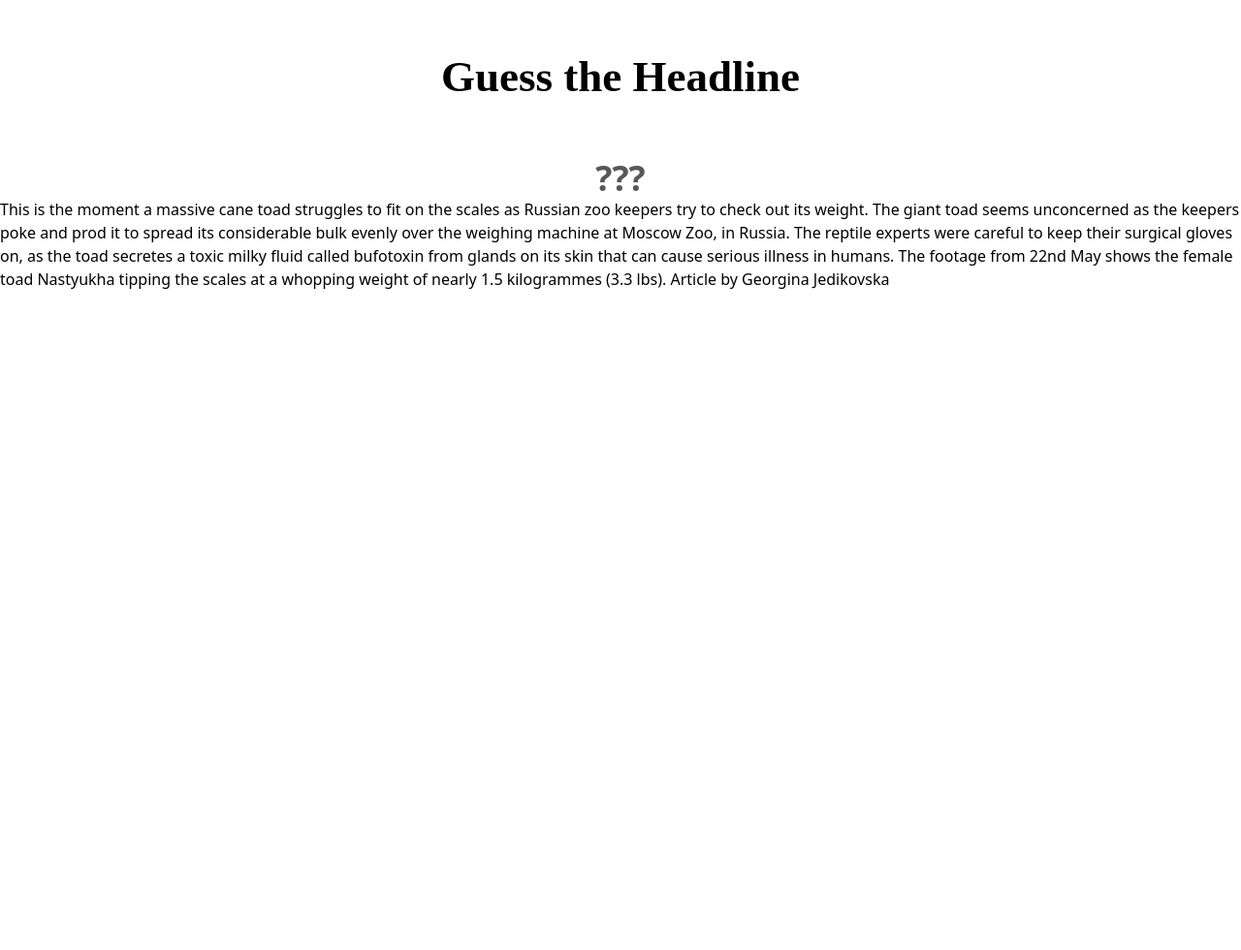
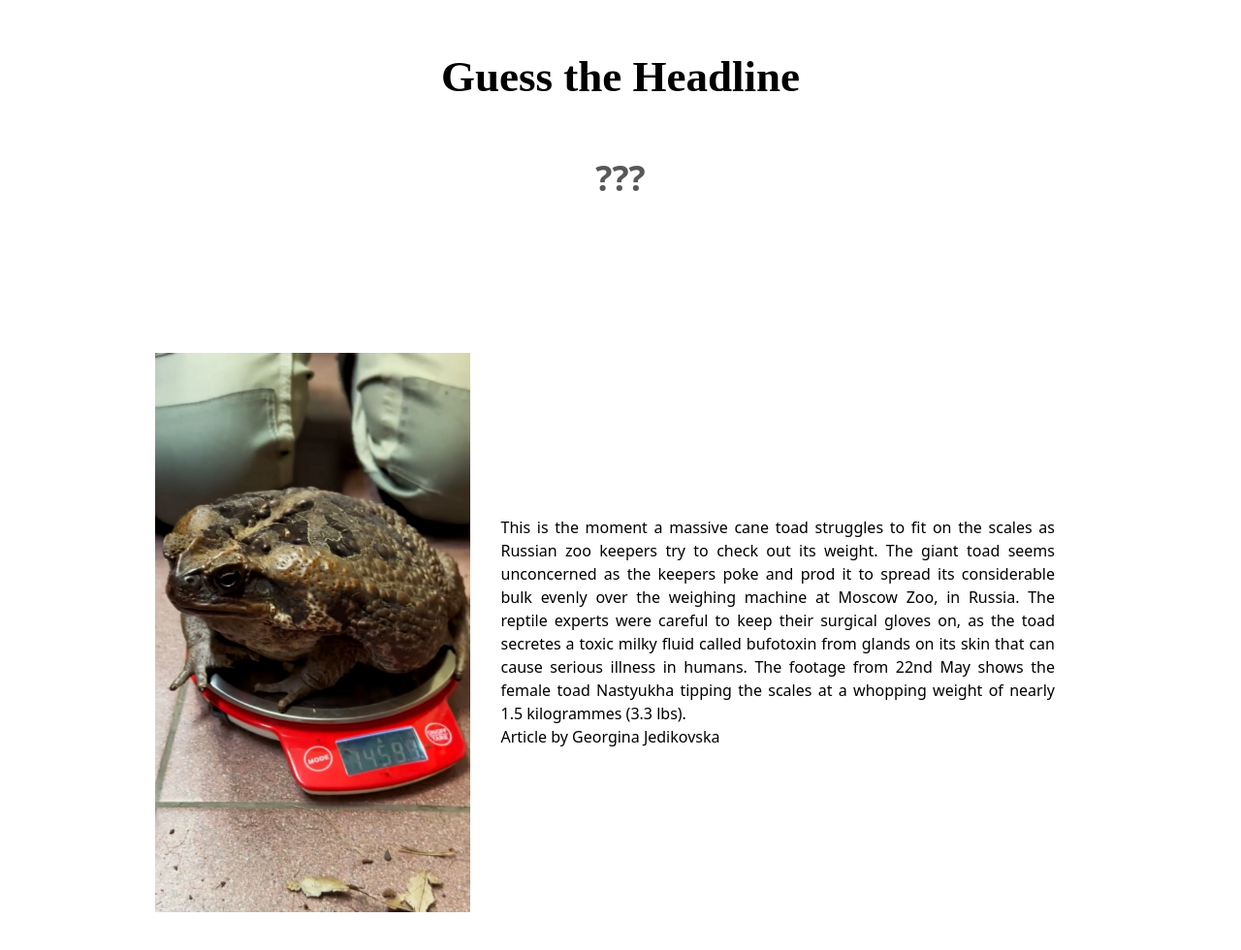
Before and after one commit to giadasponzilli/newsx-quiz-js, a website: page src/index.html in a window 1280 px wide. Shown: the part 84-1064 px from the top of the page at 97% size. Before the commit the page ends 800 px from the top, so only its background shows below. Drawn offline with Linux system fonts and the light colour scheme.

Commit message:
added article photo and text

```diff
--- a/src/index.html
+++ b/src/index.html
@@ -15,7 +15,7 @@
 
           <!-- Logo with link -->
           <div class="flex space-x-4">
-            <a href="https://newsx.media/" class="rounded-md px-3 py-2 text-lg font-medium text-black" aria-current="page" id="textNav"><img id="logoNewsX" src="./styles/Logo-Large.png" alt="NewsX logo"></a>
+            <a href="https://newsx.media/" class="rounded-md px-3 py-2 text-lg font-medium text-black" aria-current="page" id="textNav"><img id="logoNewsX" src="./assets/Logo-Large.png" alt="NewsX logo"></a>
           </div>
 
         </div>
@@ -39,14 +39,15 @@
 
   <h2 class="text-4xl font-bold text-center text-custom-color-grey">???</h2>
 
-  <div class="articleContainer">
-    <img src="" alt="">
-    <p>This is the moment a massive cane toad struggles to fit on the scales as Russian zoo keepers try to check out its weight.
+  <div class="articleContainer flex items-center justify-center p-40">
+    <img src="./assets/Newsflash-AgaToad-01.jpg" alt="big toad" >
+    <p class="p-8">This is the moment a massive cane toad struggles to fit on the scales as    Russian zoo keepers try to check out its weight.
       The giant toad seems unconcerned as the keepers poke and prod it to spread its considerable bulk evenly over the weighing machine at Moscow Zoo, in Russia.
       The reptile experts were careful to keep their surgical gloves on, as the toad secretes a toxic milky fluid called bufotoxin from glands on its skin that can cause serious illness in humans.
       The footage from 22nd May shows the female toad Nastyukha tipping the scales at a whopping weight of nearly 1.5 kilogrammes (3.3 lbs).
+      <br>Article by Georgina Jedikovska</br>
+    </p>
 
-      Article by Georgina Jedikovska</p>
   </div>
 
 </body>
--- a/src/styles/tailwind.css
+++ b/src/styles/tailwind.css
@@ -18,5 +18,13 @@ h1 {
   font-family: 'Times New Roman', Times, serif;
   margin: 50px;
   font-size: 45px;
+}
 
+img {
+  width: 325;
+  height: 577px;
 }
+
+p {
+  text-align: justify;
+}
```
Also changed, not shown: build/output.css, src/assets/Logo-Large.png (renamed from src/styles/Logo-Large.png), src/assets/Newsflash-AgaToad-01.jpg (added).
